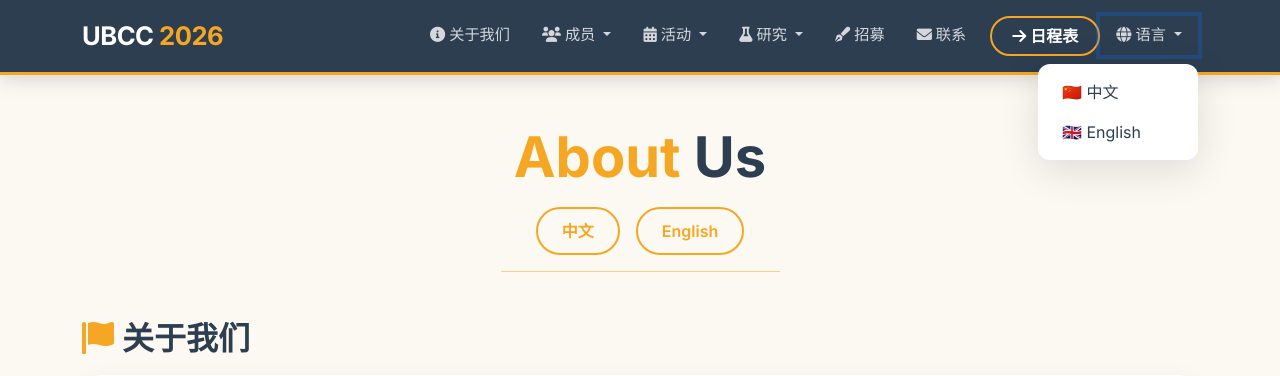
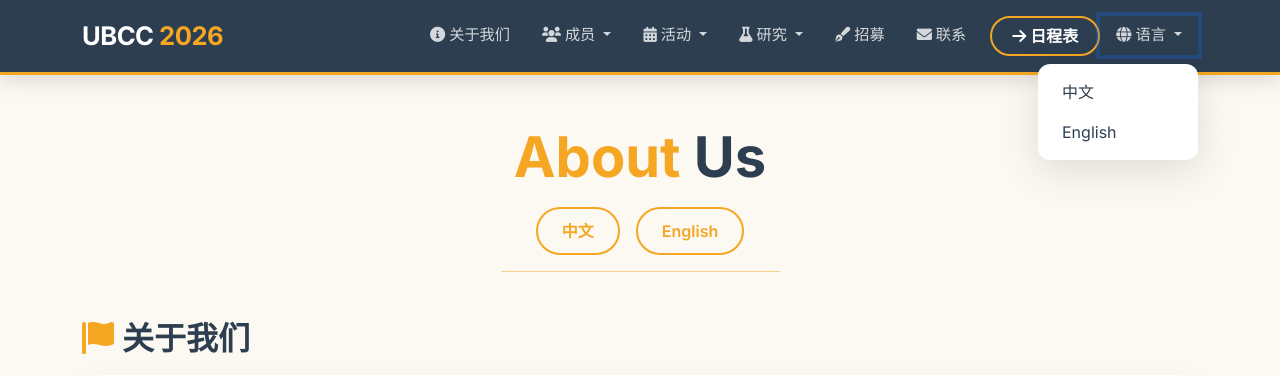
Before and after one commit to Destiny-maker520/UBCC, a Flask app: page /about in a window 1280 px wide, after a click on "语言". Shown: the top 376 px of the page. Run offline with Flask 3, Linux system fonts and the light colour scheme.

```diff
--- a/app/templates/base.html
+++ b/app/templates/base.html
@@ -255,8 +255,8 @@
                         <i class="fas fa-globe me-1"></i>语言
                     </a>
                     <ul class="dropdown-menu dropdown-menu-end">
-                        <li><a class="dropdown-item" href="#" onclick="switchLanguage('zh')">🇨🇳 中文</a></li>
-                        <li><a class="dropdown-item" href="#" onclick="switchLanguage('en')">🇬🇧 English</a></li>
+                        <li><a class="dropdown-item" href="#" onclick="switchLanguage('zh')">中文</a></li>
+                        <li><a class="dropdown-item" href="#" onclick="switchLanguage('en')">English</a></li>
                     </ul>
                 </li>
             </ul>
```
